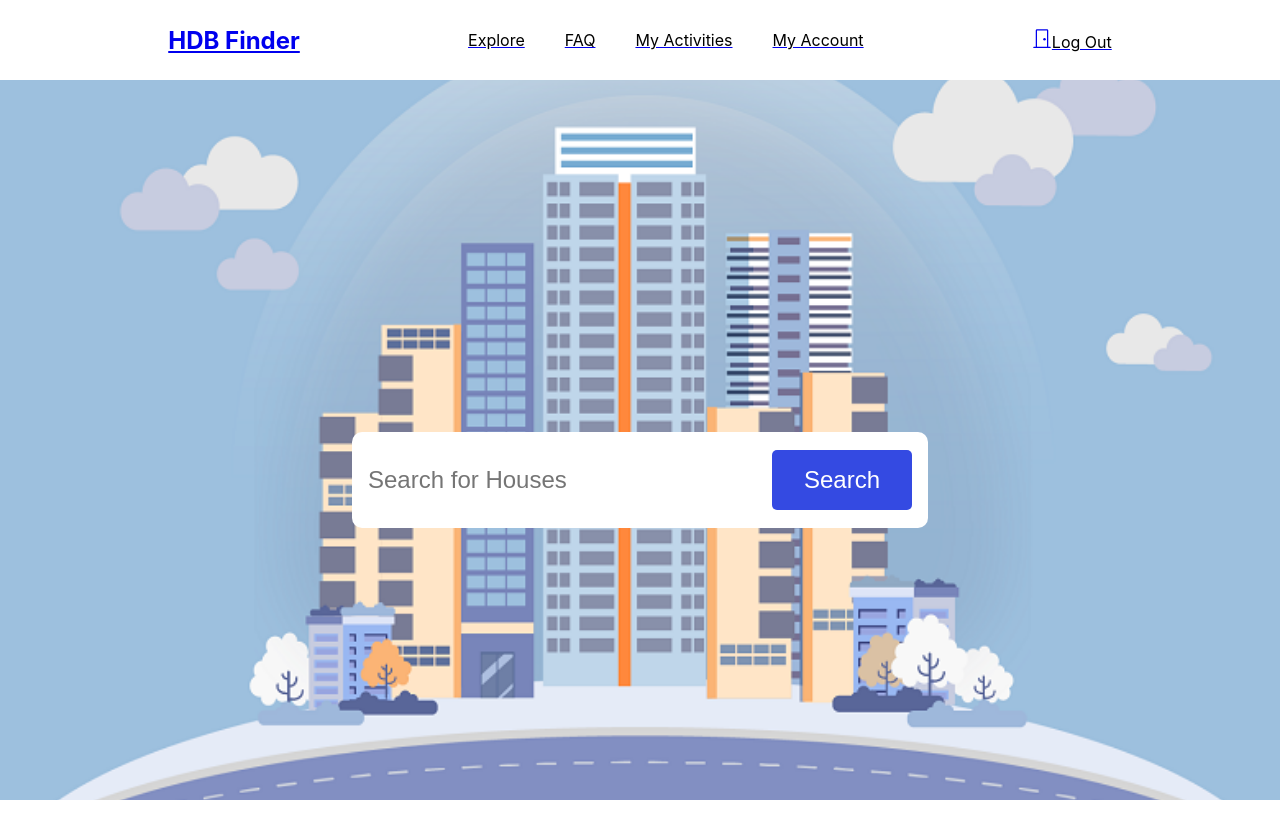
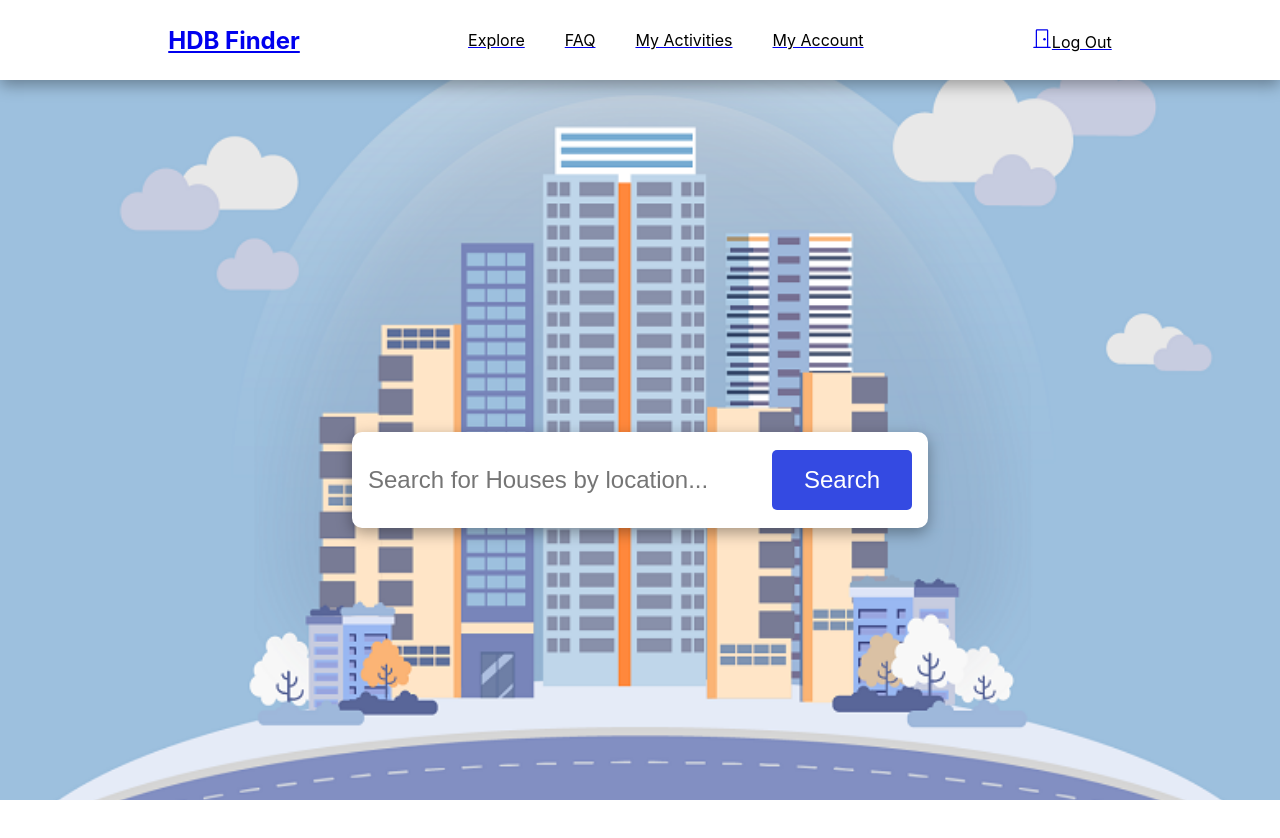
Before and after one commit to Realker/SC2006-Project, a React (Create React App) app in the folder frontend/: page /Homepage in a window 1280 px wide. Shown: the top 838 px of the page. Built offline with nearby package versions, Linux system fonts and the light colour scheme.

Commit message:
Shadow effects
Shadow effects for buttons, icons and NavBar

```diff
--- a/frontend/src/components/Search.js
+++ b/frontend/src/components/Search.js
@@ -8,7 +8,7 @@ const Search = () => {
     <div class = 'container'>
       { <div class = 'searchContainer'>
         {/* <SearchOutlinedIcon fontSize="large" /> */}
-        <input class = 'searchInput' placeholder="Search for Houses" />
+        <input class = 'searchInput' placeholder="Search for Houses by location..." />
         <button class = 'button'> Search</button>
       </div> }
     </div>
--- a/frontend/src/css/NavBar.css
+++ b/frontend/src/css/NavBar.css
@@ -5,6 +5,7 @@
     justify-content: space-evenly;
     height: 10vh;
     align-items: center;
+    box-shadow: rgba(0, 0, 0, 0.35) 0px 5px 15px;
 }
 
 .Logo {
--- a/frontend/src/css/Search.css
+++ b/frontend/src/css/Search.css
@@ -28,6 +28,7 @@
   padding: 1rem;
   border-radius: 10px;
   width: 45vw;
+  box-shadow: rgba(0, 0, 0, 0.35) 0px 5px 15px;
 
 }
 
```
